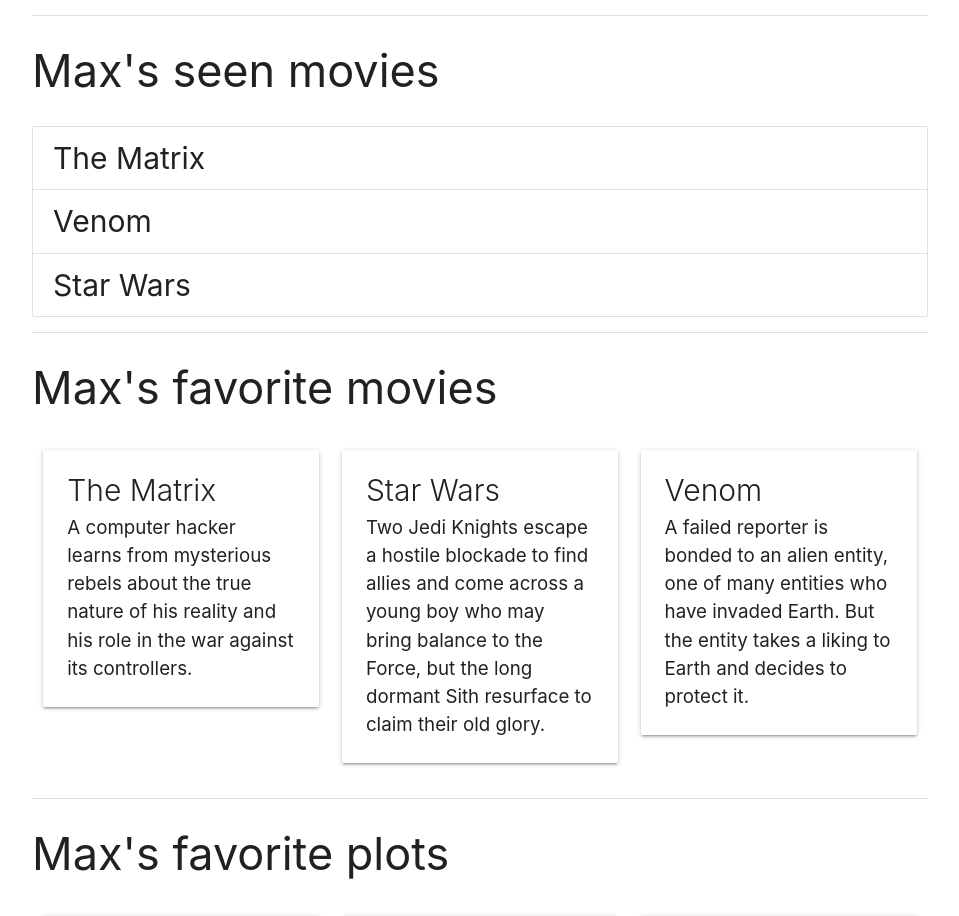
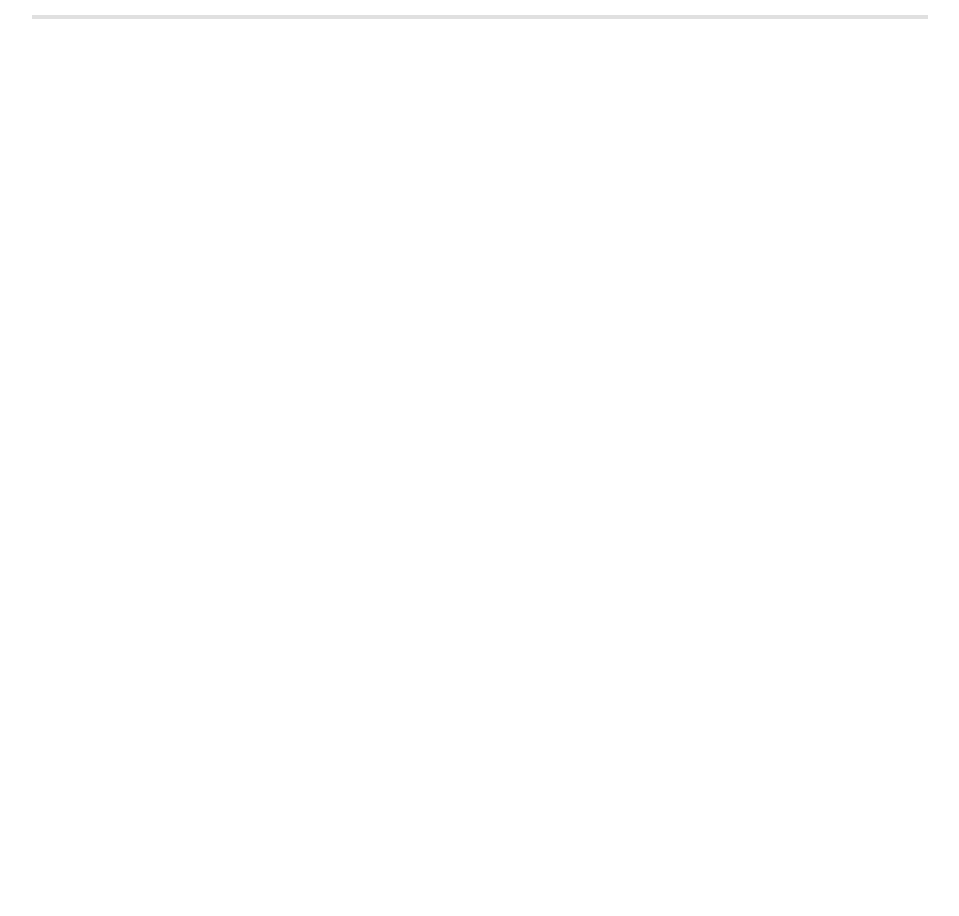
Before and after one commit to RyeRob/workshop-react, a React (Create React App) app: page / in a window 1280 px wide. Shown: the part 140-1056 px from the top of the page, without its empty margins (160-1119 px from the left). After the commit the page ends 800 px from the top, so only its background shows below. Built offline with nearby package versions, Linux system fonts and the light colour scheme; the HTML template or start-up script is replaced by a standard one.

Commit message:
Task1.0 for now

```diff
--- a/package.json
+++ b/package.json
@@ -5,7 +5,7 @@
   "dependencies": {
     "react": "^16.8.1",
     "react-dom": "^16.8.1",
-    "react-scripts": "2.1.4"
+    "react-scripts": "^2.1.5"
   },
   "scripts": {
     "start": "react-scripts start",
--- a/src/App.js
+++ b/src/App.js
@@ -1,24 +1,26 @@
 import React, { Component } from "react";
-import Level1 from "./components/level1/Level1";
-import Level2 from "./components/level2/Level2";
-import Level3 from "./components/level3/Level3";
-import Level4 from "./components/level4/Level4";
+// import Level1 from "./components/level1/Level1"; // Task-1.0
+// import Level2 from "./components/level2/Level2"; // Task-2.0
+// import Level3 from "./components/level3/Level3"; // Task-3.0
+// import Level4 from "./components/level4/Level4"; // Task-4.0
 
 class App extends Component {
   constructor(props) {
     super(props);
 
-    // Current state
+    // Current state of component with name
     this.state = {
       name: "Max"
     };
   }
 
   handleChange = e => {
+    // Update state (name) with the value of the input
     this.setState({ name: e.target.value });
   };
 
   render() {
+    // Returns a single element with nested children
     return (
       <div className="App">
         <div className="container">
@@ -32,13 +34,21 @@
             />
           </h1>
           <div className="divider" />
-          <Level1 name={this.state.name} />
+
+          {/* Task-1.0 */}
+          {/* <Level1 name={this.state.name} /> */}
+
           <div className="divider" />
-          <Level2 name={this.state.name} />
-          <div className="divider"></div>
-          <Level3 name={this.state.name}/>
+
+          {/* <Level2 name={this.state.name} /> */}
+
           <div className="divider" />
-          <Level4 name={this.state.name} />
+
+          {/* <Level3 name={this.state.name} /> */}
+
+          <div className="divider" />
+
+          {/* <Level4 name={this.state.name} /> */}
         </div>
       </div>
     );
--- a/src/components/level1/Item.js
+++ /dev/null
@@ -1,11 +0,0 @@
-import React, { Component } from "react";
-
-class Item extends Component {
-  render() {
-    return (
-      <li className="collection-item">{this.props.item}</li>
-    )
-  }
-}
-
-export default Item;
--- a/src/components/level1/Level1.js
+++ b/src/components/level1/Level1.js
@@ -1,18 +1,18 @@
 import React, { Component } from "react";
-import Item from "./Item";
+// import Movie from "./Movie"; // Task-1.2
 
 class Level1 extends Component {
   render() {
     return (
       <div className="Level1">
-      <h2>{this.props.name}'s seen movies</h2>
-      <ul className="collection">
-        <Item item="The Matrix" />
-        <Item item="Venom" />
-        <Item item="Star Wars" />
-      </ul>
-    </div>
-    )
+        {/* Task-1.1 */}
+        {/* <h2>{this.props.name}'s seen movies</h2> */}
+
+        <ul className="collection">
+          {/* <Movie title="The Lord of the Rings" /> */}
+        </ul>
+      </div>
+    );
   }
 }
 
--- /dev/null
+++ b/src/components/level1/Movie.js
@@ -0,0 +1,14 @@
+import React, { Component } from "react";
+
+class Movie extends Component {
+  render() {
+    return (
+      <li className="collection-item">
+        <i className="material-icons left">movie</i>
+        {this.props.title}
+      </li>
+    );
+  }
+}
+
+export default Movie;
```
Also changed, not shown: 2 other files (tests, documents, lock files or other folders).
